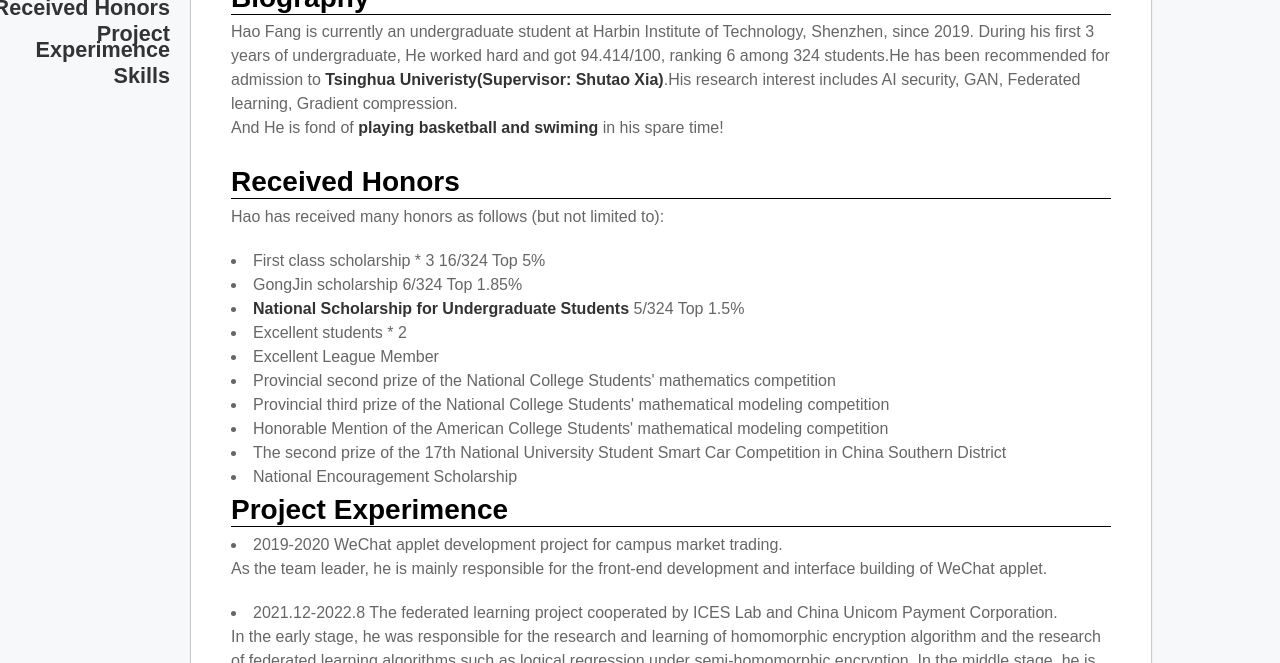
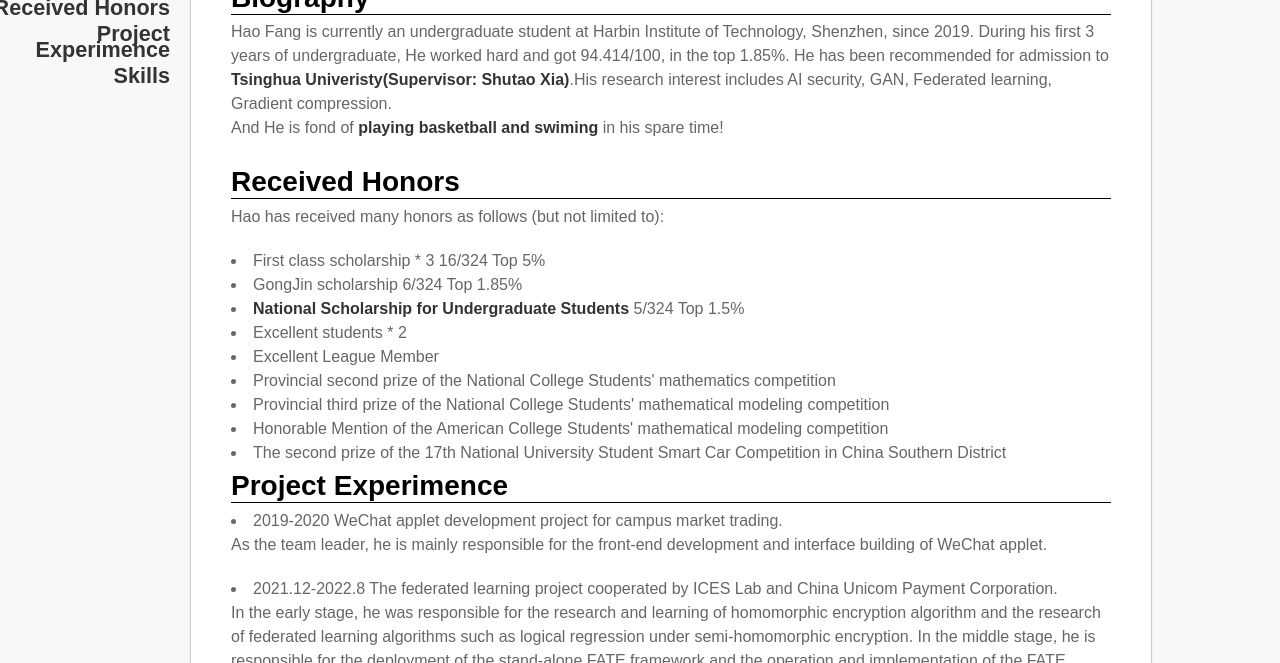
Before and after one commit to ffhibnese/ffhibnese.github.io, a Jekyll site: the page built from index.md, in a window 1280 px wide and 900 px high, scrolled down 241 px, cut to the strip 237-900 px from the top of the window. Built offline with Jekyll 4.4.1, drawn with Linux system fonts in a browser that asks for light colours; nearby versions of some CDN libraries; our own code applies the rules of GitHub Pages for plain Markdown files.

Commit message:
Update index.md

```diff
--- a/index.md
+++ b/index.md
@@ -22,7 +22,7 @@
     <td width="100%">
       <h2>Biography</h2>
 
-       <p>Hao Fang is currently an undergraduate student at Harbin Institute of Technology, Shenzhen, since 2019. During his first 3 years of undergraduate, He worked hard and got 94.414/100, ranking 6 among 324 students.He has been recommended for admission to <b>Tsinghua Univeristy(Supervisor: Shutao Xia)</b>.His research interest includes AI security, GAN, Federated learning, Gradient compression. <br>And He is fond of <b>playing basketball and swiming</b> in his spare time!</p>
+       <p>Hao Fang is currently an undergraduate student at Harbin Institute of Technology, Shenzhen, since 2019. During his first 3 years of undergraduate, He worked hard and got 94.414/100, in the top 1.85%. He has been recommended for admission to <b>Tsinghua Univeristy(Supervisor: Shutao Xia)</b>.His research interest includes AI security, GAN, Federated learning, Gradient compression. <br>And He is fond of <b>playing basketball and swiming</b> in his spare time!</p>
     </td>
   </tr>
 </table>
@@ -42,7 +42,6 @@
 <li>Provincial third prize of the National College Students' mathematical modeling competition</li>
 <li>Honorable Mention of the American College Students' mathematical modeling competition</li>
 <li>The second prize of the 17th National University Student Smart Car Competition in China Southern District</li>
-<li>National Encouragement Scholarship</li>
 
     </td>
   </tr>
```
